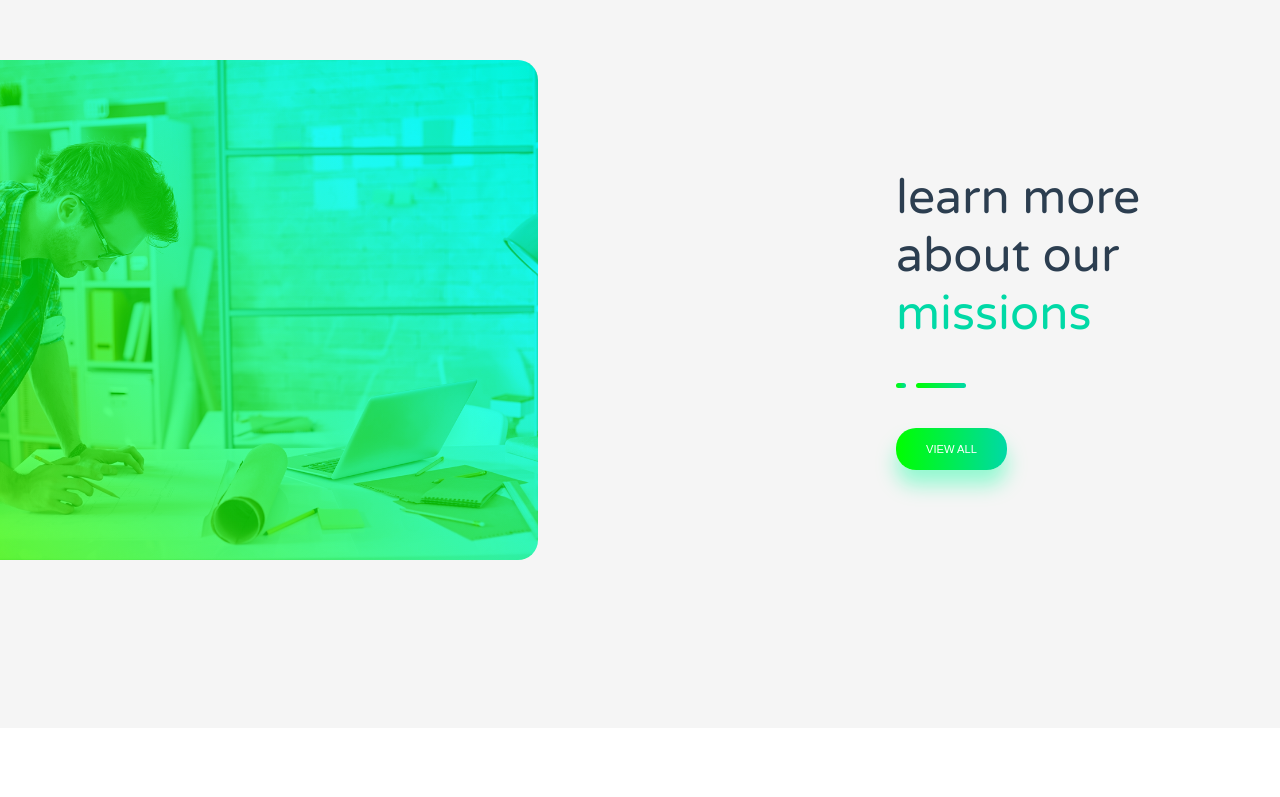
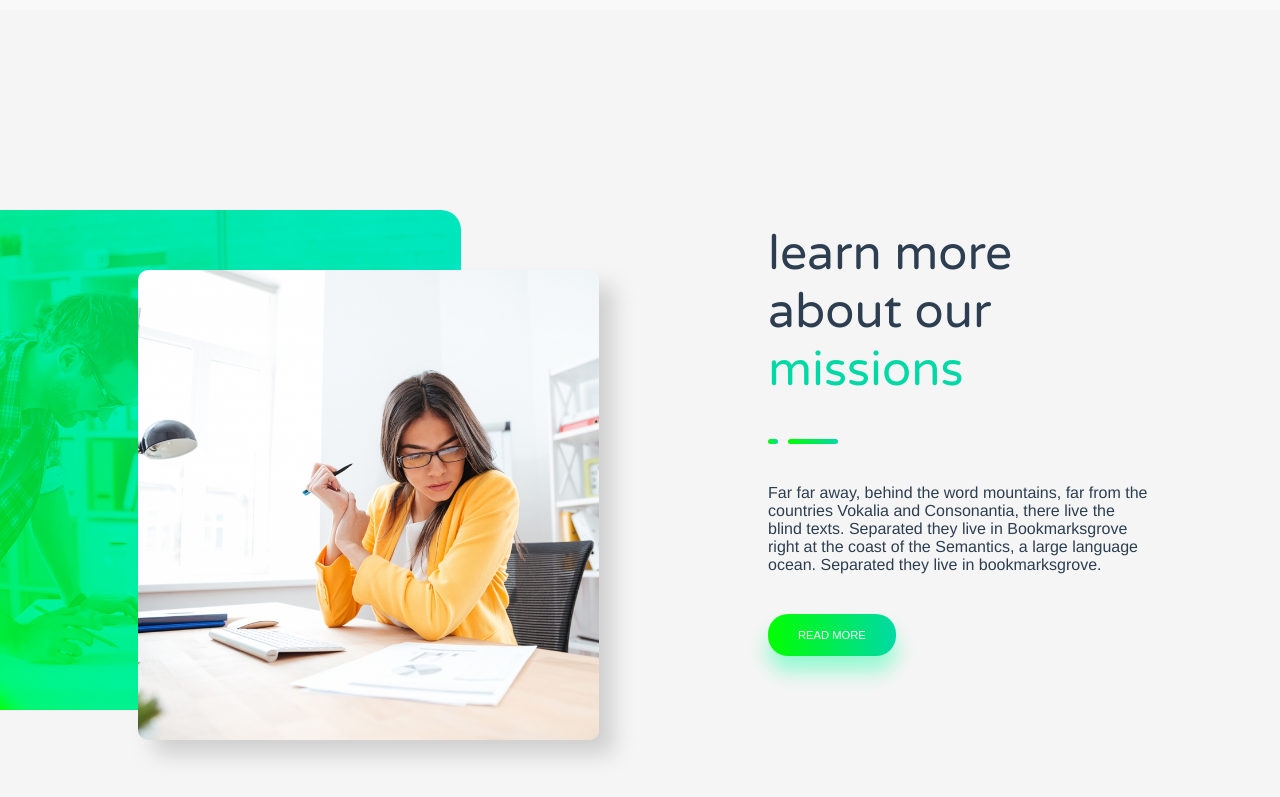
Before and after one commit to mecarm/proj-html-vuejs, a Vue app: page / in a window 1280 px wide. Shown: the part 1753-2550 px from the top of the page. Before the commit the page ends 2481 px from the top, so only its background shows below. Built offline with nearby package versions, Linux system fonts and the light colour scheme.

Commit message:
SecondSection completata

```diff
--- a/src/components/SecondSection.vue
+++ b/src/components/SecondSection.vue
@@ -1,9 +1,8 @@
 <template>
     <section>
         <div class="img-container">
-            <div class="img-1"></div>
-            <div class="img-absolute">
-                <img src="" alt="">
+            <div class="img-1">
+                <div class="img-absolute"></div>
             </div>
         </div>
         <div class="text-container">
@@ -12,7 +11,10 @@
                 <div></div>
                 <div></div>
             </div>
-            <button>VIEW ALL</button>
+            <p>
+            Far far away, behind the word mountains, far from the countries Vokalia and Consonantia, there live the blind texts. Separated they live in Bookmarksgrove right at the coast of the Semantics, a large language ocean. Separated they live in bookmarksgrove.
+            </p>
+            <button>READ MORE</button>
         </div>
     </section>
 </template>
@@ -33,20 +35,36 @@ section{
     @include flex($justify: Between_Center);
 
     .img-container{
-        flex-basis: 70%;
+        flex-basis: 40%;
 
         .img-1{
-            width: 60%;
+            width: 90%;
             height: 500px;
             background-image: url('../assets/images/busy-architect-PYVKWM4-1024x872.jpg'), $primary-image-gradient;
             background-size: cover;
             background-repeat: no-repeat;
             border-radius: 0px 20px 20px 0;
-            background-blend-mode: overlay;
+            background-blend-mode: soft-light;
+            position: relative;
+
+            .img-absolute{
+                width: 100%;
+                height: 470px;
+                position: absolute;
+                background-image: url('../assets/images/businesswoman-analysing-document-P8WSNMC-1024x820.jpg');
+                background-size: cover;
+                background-repeat: no-repeat;
+                border-radius: 10px;
+                bottom: -30px;
+                right: -30%;
+                box-shadow: 15px 15px 20px rgba(155, 154, 154, 0.4);
+
+            }
         }
     }
     .text-container {
-        flex-basis: 30%;
+        flex-basis: 40%;
+        padding-right: 10%;
 
         h1{
             font-family: 'Varela Round', sans-serif;
@@ -74,6 +92,7 @@ section{
         }
 
         button {
+            margin: 40px 0;
             @include button;
 
             &:hover {
--- a/src/style/style.scss
+++ b/src/style/style.scss
@@ -1,10 +1,10 @@
 /* Variabili colori */
 $primary-brand-color: #00D9A6;
 $primary-brand-gradient: linear-gradient(90deg, rgb(0, 255, 0), #00D9A6);
-$primary-image-gradient: linear-gradient(to top right,#39d61d, #00D9A6);
+$primary-image-gradient: linear-gradient(to top right, rgb(0, 255, 0), 10%, #00D9A6);
 
 /* Variabili */
-$vertical-center-pd: 150px 0;
+$vertical-center-pd: 200px 0;
 
 /* Mixin */
 @mixin flex($justify) {
```
